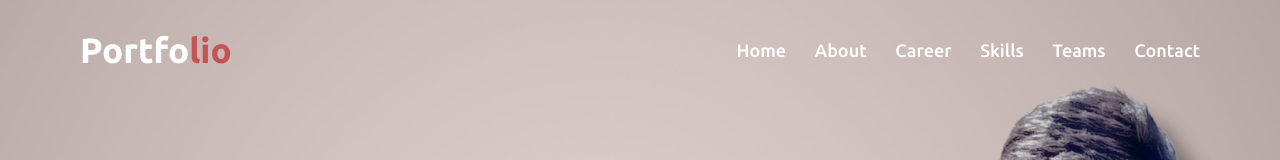
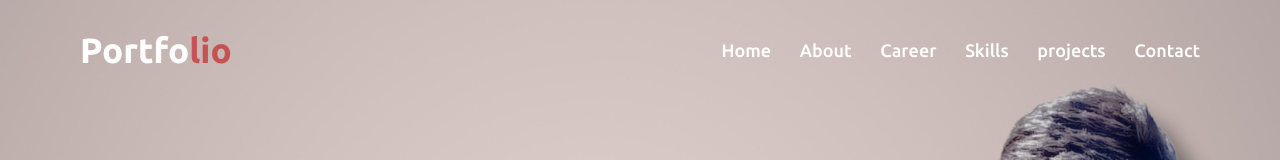
Before and after one commit to prakash-rajendiran/prakash-rajendiran.github.io, a plain HTML site: page index.html in a window 1280 px wide. Shown: the top 160 px of the page. Drawn offline with nearby package versions, Linux system fonts and the light colour scheme.

Commit message:
Update index.html project

```diff
--- a/index.html
+++ b/index.html
@@ -35,7 +35,7 @@
                 <li><a href="#about" class="menu-btn">About</a></li>
                 <li><a href="#services" class="menu-btn">Career</a></li>
                 <li><a href="#skills" class="menu-btn">Skills</a></li>
-                <li><a href="#teams" class="menu-btn">Teams</a></li>
+                <li><a href="#teams" class="menu-btn">projects</a></li>
                 <li><a href="#contact" class="menu-btn">Contact</a></li>
             </ul>
             <div class="menu-btn">
```
